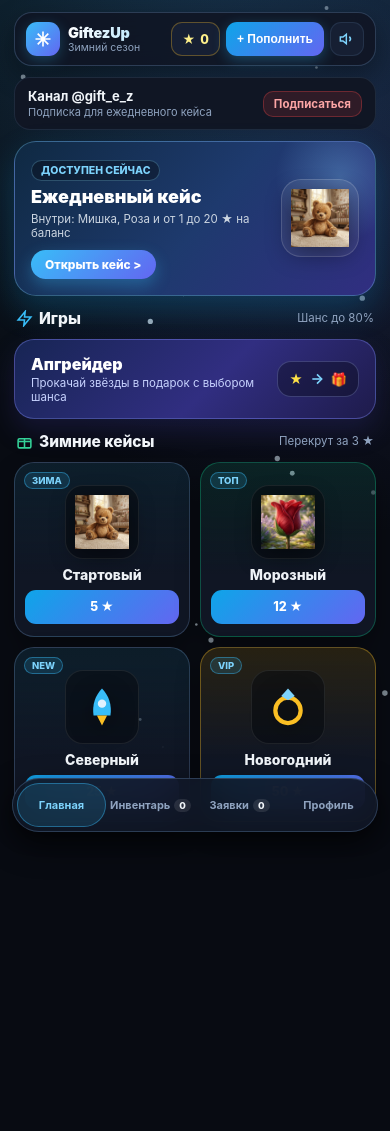
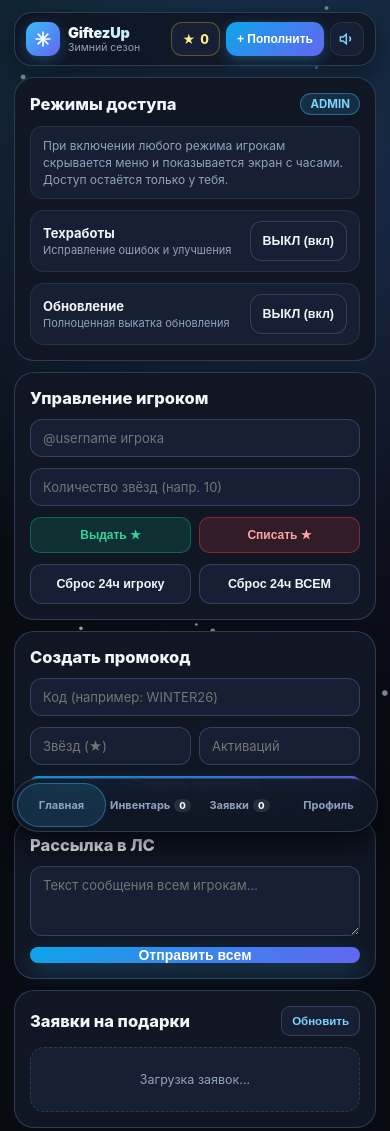
Before and after one commit to Electr1ne/Giftez-Wheel, a plain HTML site: page index.html in a window 390 px wide. Before the commit the page ends 918 px from the top, so only its background shows below. Drawn offline with Linux system fonts and the light colour scheme.

Commit message:
Add files via upload

```diff
--- a/index.html
+++ b/index.html
@@ -3,7 +3,7 @@
 <head>
   <meta charset="UTF-8" />
   <meta name="viewport" content="width=device-width, initial-scale=1.0, maximum-scale=1.0, user-scalable=no" />
-  <title>GiftezUp — Кейсы и апгрейды</title>
+  <title>GiftezUp — Админ-панель</title>
   <script src="https://telegram.org/js/telegram-web-app.js"></script>
   <link rel="stylesheet" href="assets/styles.css" />
 </head>
@@ -11,180 +11,296 @@
   <div class="app">
     <div id="headerMount"></div>
 
-    <!-- Статус подписки на канал -->
-    <div class="channel-row fade-in" id="channelRow">
-      <div class="channel-info">
-        <h3>Канал @gift_e_z</h3>
-        <p>Подписка для ежедневного кейса</p>
+    <!-- Раздельные тумблеры техработ и обновления -->
+    <div class="section-card fade-in">
+      <div class="card-head">
+        <h2>Режимы доступа</h2>
+        <span class="pill-ice">ADMIN</span>
       </div>
-      <div class="status-pill no" id="subStatusPill">Проверка...</div>
+      <div class="note-box">
+        При включении любого режима игрокам скрывается меню и показывается экран с часами. Доступ остаётся только у тебя.
+      </div>
+
+      <div class="list-row">
+        <div>
+          <div class="row-title">Техработы</div>
+          <div class="row-sub">Исправление ошибок и улучшения</div>
+        </div>
+        <button type="button" class="btn-soft" id="btnModeMaint">Загрузка...</button>
+      </div>
+
+      <div class="list-row">
+        <div>
+          <div class="row-title">Обновление</div>
+          <div class="row-sub">Полноценная выкатка обновления</div>
+        </div>
+        <button type="button" class="btn-soft" id="btnModeUpd">Загрузка...</button>
+      </div>
     </div>
 
-    <!-- Промо-баннер ежедневного кейса (отдельная страница case-daily.html) -->
-    <a class="winter-hero fade-in" href="case-daily.html">
-      <div class="hero-left">
-        <div class="hero-chip" id="dailyChipText">БЕСПЛАТНО РАЗ В 24Ч</div>
-        <h2>Ежедневный кейс</h2>
-        <p>Внутри: Мишка, Роза и от 1 до 20 ★ на баланс</p>
-        <span class="hero-open-btn" id="dailyHeroBtn">Открыть кейс &gt;</span>
+    <!-- Управление игроком по @username -->
+    <div class="section-card fade-in">
+      <div class="card-head">
+        <h2>Управление игроком</h2>
       </div>
-      <div class="hero-right">
-        <img src="./bear.png" onerror="this.src=getFallbackSrc('bear')" alt="Ежедневный кейс" />
+      <input type="text" class="field-input" id="admTargetUser" placeholder="@username игрока" />
+      <input type="number" class="field-input" id="admTargetStars" placeholder="Количество звёзд (напр. 10)" />
+      <div class="grid-2">
+        <button type="button" class="btn-green-sm" id="admGiveBtn">Выдать ★</button>
+        <button type="button" class="btn-red-sm" id="admTakeBtn">Списать ★</button>
       </div>
-    </a>
-
-    <!-- Раздел Игры (только Апгрейдер) -->
-    <div class="sec-row fade-in">
-      <div class="sec-title">
-        <svg width="17" height="17" viewBox="0 0 24 24" fill="none" stroke="#38bdf8" stroke-width="2.2">
-          <polygon points="13 2 3 14 12 14 11 22 21 10 12 10 13 2"/>
-        </svg>
-        <span>Игры</span>
+      <div class="grid-2">
+        <button type="button" class="btn-soft" id="admResetOneBtn">Сброс 24ч игроку</button>
+        <button type="button" class="btn-soft" id="admResetAllBtn">Сброс 24ч ВСЕМ</button>
       </div>
-      <span class="sec-sub">Шанс до 80%</span>
     </div>
 
-    <a class="upgrade-card-banner fade-in" href="upgrader.html">
-      <div>
-        <h3>Апгрейдер</h3>
-        <p>Прокачай звёзды в подарок с выбором шанса</p>
+    <!-- Создание промокода -->
+    <div class="section-card fade-in">
+      <div class="card-head">
+        <h2>Создать промокод</h2>
       </div>
-      <div class="upgrade-badge-box">
-        <span>★</span>
-        <svg width="16" height="16" viewBox="0 0 24 24" fill="none" stroke="#7dd3fc" stroke-width="2.4">
-          <line x1="5" y1="12" x2="19" y2="12"/>
-          <polyline points="12 5 19 12 12 19"/>
-        </svg>
-        <span>🎁</span>
+      <input type="text" class="field-input" id="admPromoCode" placeholder="Код (например: WINTER26)" />
+      <div class="grid-2">
+        <input type="number" class="field-input" id="admPromoStars" placeholder="Звёзд (★)" />
+        <input type="number" class="field-input" id="admPromoUses" placeholder="Активаций" />
       </div>
-    </a>
-
-    <!-- Раздел Кейсы (сетка 2 в ряд, каждый кейс открывает свою страницу) -->
-    <div class="sec-row fade-in">
-      <div class="sec-title">
-        <svg width="17" height="17" viewBox="0 0 24 24" fill="none" stroke="#34d399" stroke-width="2.2">
-          <rect x="3" y="8" width="18" height="13" rx="2"/>
-          <path d="M12 8v13"/>
-          <path d="M3 12h18"/>
-        </svg>
-        <span>Зимние кейсы</span>
-      </div>
-      <span class="sec-sub">Перекрут за 3 ★</span>
+      <button type="button" class="btn-main" id="admPromoCreateBtn">Создать промокод</button>
     </div>
 
-    <div class="cases-grid-2 fade-in" id="casesGrid2"></div>
+    <!-- Рассылка -->
+    <div class="section-card fade-in">
+      <div class="card-head">
+        <h2>Рассылка в ЛС</h2>
+      </div>
+      <textarea class="broadcast-area" id="admBroadcastText" rows="3" placeholder="Текст сообщения всем игрокам..."></textarea>
+      <button type="button" class="btn-main" id="admBroadcastBtn">Отправить всем</button>
+    </div>
+
+    <!-- Заявки -->
+    <div class="section-card fade-in">
+      <div class="card-head">
+        <h2>Заявки на подарки</h2>
+        <button type="button" class="btn-mini-refresh" id="admReloadReqsBtn">Обновить</button>
+      </div>
+      <div class="items-stack" id="admReqsList">
+        <div class="empty-box">Загрузка заявок...</div>
+      </div>
+    </div>
   </div>
 
   <script src="assets/app.js"></script>
   <script>
     (function () {
-      const PAGE_MAP = {
-        daily: "case-daily.html",
-        starter: "case-starter.html",
-        romance: "case-romance.html",
-        cosmos: "case-cosmos.html",
-        luxury: "case-luxury.html"
-      };
-
       let appState = null;
 
-      function renderSubRow() {
+      function syncModeLabels() {
         if (!appState) return;
-        const pill = document.getElementById("subStatusPill");
-        if (appState.is_subscribed) {
-          pill.textContent = "Подписан";
-          pill.className = "status-pill ok";
-        } else {
-          pill.textContent = "Подписаться";
-          pill.className = "status-pill no";
+        const m = appState.system_modes || { maintenance: false, update: false };
+        const btnM = document.getElementById("btnModeMaint");
+        const btnU = document.getElementById("btnModeUpd");
+        btnM.textContent = m.maintenance ? "ВКЛ (выкл)" : "ВЫКЛ (вкл)";
+        btnU.textContent = m.update ? "ВКЛ (выкл)" : "ВЫКЛ (вкл)";
+        btnM.style.borderColor = m.maintenance ? "var(--ice-bright)" : "";
+        btnU.style.borderColor = m.update ? "var(--ice-bright)" : "";
+      }
+
+      async function adminPost(path, payload = {}) {
+        const initData = window.Telegram?.WebApp?.initData || "";
+        if (!initData) {
+          toast("Открой админку внутри Telegram Mini App");
+          return null;
+        }
+        try {
+          const r = await fetch(apiUrl(path), {
+            method: "POST",
+            headers: { "Content-Type": "application/json" },
+            body: JSON.stringify({ initData, ...payload })
+          });
+          const data = await r.json();
+          if (!r.ok || !data.ok) {
+            toast(data.message || `Ошибка сервера (${r.status})`);
+            return null;
+          }
+          return data;
+        } catch (err) {
+          toast("Сервер Bothost недоступен или не перезапущен");
+          return null;
         }
       }
 
-      function renderDailyTimer() {
+      async function toggleMode(modeName, btnEl) {
         if (!appState) return;
-        const chip = document.getElementById("dailyChipText");
-        const btn = document.getElementById("dailyHeroBtn");
-        const now = Math.floor(Date.now() / 1000);
-        const nextAt = Number(appState.next_spin_at || 0);
+        btnEl.disabled = true;
+        const cur = Boolean((appState.system_modes || {})[modeName]);
+        const d = await adminPost("/api/admin/mode", { mode: modeName, enabled: !cur });
+        btnEl.disabled = false;
+        if (d && d.system_modes) {
+          appState.system_modes = d.system_modes;
+          saveCache(appState);
+          syncModeLabels();
+          toast(
+            modeName === "update"
+              ? `Обновление: ${d.system_modes.update ? "ВКЛ" : "ВЫКЛ"}`
+              : `Техработы: ${d.system_modes.maintenance ? "ВКЛ" : "ВЫКЛ"}`
+          );
+        }
+      }
 
-        if (!nextAt || nextAt <= now) {
-          chip.textContent = "ДОСТУПЕН СЕЙЧАС";
-          btn.textContent = "Открыть кейс >";
+      async function loadRequests() {
+        const box = document.getElementById("admReqsList");
+        const d = await adminPost("/api/admin/requests", {});
+        if (!d) return;
+        if (!Array.isArray(d.requests) || !d.requests.length) {
+          box.innerHTML = `<div class="empty-box">Активных заявок нет</div>`;
           return;
         }
 
-        const left = nextAt - now;
-        const h = String(Math.floor(left / 3600)).padStart(2, "0");
-        const m = String(Math.floor((left % 3600) / 60)).padStart(2, "0");
-        const s = String(left % 60).padStart(2, "0");
-        chip.textContent = `ЧЕРЕЗ ${h}:${m}:${s}`;
-        btn.textContent = "Перейти к кейсу >";
+        box.innerHTML = d.requests
+          .map(
+            (req) => `
+              <div class="list-row" style="flex-direction:column;align-items:stretch;gap:8px;">
+                <div style="display:flex;align-items:center;justify-content:space-between;gap:8px;">
+                  <div class="row-left">
+                    <img src="${getImageSrc(req.prize)}" onerror="this.src=getFallbackSrc('${escapeHtml(req.prize)}')" alt="" />
+                    <div>
+                      <div class="row-title">${escapeHtml(req.name || req.prize)}</div>
+                      <div class="row-sub">@${escapeHtml(req.username)} · ID ${req.user_id}</div>
+                    </div>
+                  </div>
+                  <span class="req-badge ${req.status === "done" ? "done" : "processing"}">${req.status === "done" ? "Выполнено" : "В работе"}</span>
+                </div>
+                <div class="grid-2">
+                  <button type="button" class="btn-green-sm" data-done-id="${escapeHtml(req.id)}">Выдано</button>
+                  <button type="button" class="btn-red-sm" data-del-id="${escapeHtml(req.id)}">Удалить</button>
+                </div>
+              </div>
+            `
+          )
+          .join("");
+
+        box.querySelectorAll("[data-done-id]").forEach((b) => {
+          b.onclick = async () => {
+            const id = b.getAttribute("data-done-id");
+            b.disabled = true;
+            const out = await adminPost("/api/admin/complete", { request_id: id });
+            b.disabled = false;
+            if (out) {
+              toast("Отмечено как выдано");
+              loadRequests();
+            }
+          };
+        });
+
+        box.querySelectorAll("[data-del-id]").forEach((b) => {
+          b.onclick = async () => {
+            const id = b.getAttribute("data-del-id");
+            b.disabled = true;
+            const out = await adminPost("/api/admin/delete_request", { request_id: id });
+            b.disabled = false;
+            if (out) {
+              toast("Заявка удалена из базы");
+              loadRequests();
+            }
+          };
+        });
       }
 
-      function renderCases() {
-        const grid = document.getElementById("casesGrid2");
-        const sourceList = (appState && Array.isArray(appState.cases) && appState.cases.length)
-          ? appState.cases
-          : DEFAULT_CASES_LIST;
+      const session = initGiftezPage("admin", {
+        requireAdmin: true,
+        onStateReady(fresh) {
+          appState = fresh;
+          syncModeLabels();
+        }
+      });
+      if (!session) return;
+      appState = session.state;
+      syncModeLabels();
+      loadRequests();
 
-        const paidCases = sourceList.filter((c) => !c.is_daily && c.id !== "daily");
+      const btnMaint = document.getElementById("btnModeMaint");
+      const btnUpd = document.getElementById("btnModeUpd");
+      btnMaint.onclick = () => toggleMode("maintenance", btnMaint);
+      btnUpd.onclick = () => toggleMode("update", btnUpd);
+      document.getElementById("admReloadReqsBtn").onclick = loadRequests;
 
-        grid.innerHTML = paidCases
-          .map((c) => {
-            const href = PAGE_MAP[c.id] || `case.html?id=${encodeURIComponent(c.id)}`;
-            const fbKey = c.id === "romance" ? "rose" : (c.id === "cosmos" ? "rocket" : (c.id === "luxury" ? "ring" : "bear"));
-            const tierCls = c.id === "luxury" ? "tier-gold" : (c.id === "romance" ? "tier-pine" : "");
-            return `
-              <a class="case-card-link ${tierCls}" href="${href}">
-                <span class="case-tag">${escapeHtml(c.badge || "ЗИМА")}</span>
-                <div class="case-art">
-                  <img src="./${escapeHtml(c.icon || "bear.png")}" onerror="this.src=getFallbackSrc('${fbKey}')" alt="${escapeHtml(c.name)}" />
-                </div>
-                <div class="case-name">${escapeHtml(c.name)}</div>
-                <div class="case-btn-pill">${Number(c.price)} ★</div>
-              </a>
-            `;
-          })
-          .join("");
+      async function mutateStars(sign, btnEl) {
+        const username = document.getElementById("admTargetUser").value.trim();
+        const val = Math.abs(Number(document.getElementById("admTargetStars").value || 0));
+        if (!username || !val) {
+          toast("Укажи @username и сумму");
+          return;
+        }
+        btnEl.disabled = true;
+        const d = await adminPost("/api/admin/user_stars", { username, delta: sign * val });
+        btnEl.disabled = false;
+        if (d) {
+          toast(d.message || "Готово");
+          await session.syncFromServer();
+        }
       }
 
-      const session = initGiftezPage("home", {
-        onStateReady(fresh) {
-          appState = fresh;
-          renderSubRow();
-          renderDailyTimer();
-          renderCases();
+      const btnGive = document.getElementById("admGiveBtn");
+      const btnTake = document.getElementById("admTakeBtn");
+      btnGive.onclick = () => mutateStars(1, btnGive);
+      btnTake.onclick = () => mutateStars(-1, btnTake);
+
+      const btnResetOne = document.getElementById("admResetOneBtn");
+      btnResetOne.onclick = async () => {
+        const username = document.getElementById("admTargetUser").value.trim();
+        if (!username) {
+          toast("Введи @username");
+          return;
         }
-      });
+        btnResetOne.disabled = true;
+        const d = await adminPost("/api/admin/reset_user_timer", { username });
+        btnResetOne.disabled = false;
+        if (d) {
+          toast(d.message || "Таймер игрока сброшен");
+          await session.syncFromServer();
+        }
+      };
 
-      if (!session) return;
-      appState = session.state;
+      const btnResetAll = document.getElementById("admResetAllBtn");
+      btnResetAll.onclick = async () => {
+        btnResetAll.disabled = true;
+        const d = await adminPost("/api/admin/reset_all_timers", {});
+        btnResetAll.disabled = false;
+        if (d) {
+          appState.next_spin_at = 0;
+          saveCache(appState);
+          toast(`Таймер сброшен у ${d.updated_users ?? 0} игроков`);
+          await session.syncFromServer();
+        }
+      };
 
-      renderSubRow();
-      renderDailyTimer();
-      renderCases();
-      setInterval(renderDailyTimer, 1000);
+      const btnPromo = document.getElementById("admPromoCreateBtn");
+      btnPromo.onclick = async () => {
+        const code = document.getElementById("admPromoCode").value.trim();
+        const reward_stars = Number(document.getElementById("admPromoStars").value || 0);
+        const max_uses = Number(document.getElementById("admPromoUses").value || 1);
+        btnPromo.disabled = true;
+        const d = await adminPost("/api/admin/create_promo", { code, reward_stars, max_uses });
+        btnPromo.disabled = false;
+        if (d) {
+          document.getElementById("admPromoCode").value = "";
+          toast(d.message || "Промокод создан");
+        }
+      };
 
-      document.getElementById("subStatusPill").onclick = async () => {
-        if (appState.is_subscribed) return;
-        const url = `https://t.me/${GIFTEZ_CONFIG.CHANNEL_USERNAME}`;
-        if (tg?.openTelegramLink) tg.openTelegramLink(url);
-        else window.open(url, "_blank");
-
-        if (tg?.initData) {
-          setTimeout(async () => {
-            const r = await fetch(apiUrl("/api/check_sub"), {
-              method: "POST",
-              headers: { "Content-Type": "application/json" },
-              body: JSON.stringify({ initData: tg.initData })
-            });
-            const d = await r.json();
-            if (d.ok) {
-              appState.is_subscribed = Boolean(d.is_subscribed);
-              saveCache(appState);
-              renderSubRow();
-            }
-          }, 2500);
+      const btnBroadcast = document.getElementById("admBroadcastBtn");
+      btnBroadcast.onclick = async () => {
+        const text = document.getElementById("admBroadcastText").value.trim();
+        if (!text) {
+          toast("Введи текст рассылки");
+          return;
+        }
+        btnBroadcast.disabled = true;
+        const d = await adminPost("/api/admin/broadcast", { text });
+        btnBroadcast.disabled = false;
+        if (d) {
+          document.getElementById("admBroadcastText").value = "";
+          toast(`Отправлено: ${d.sent}/${d.total}`);
         }
       };
     })();
```
